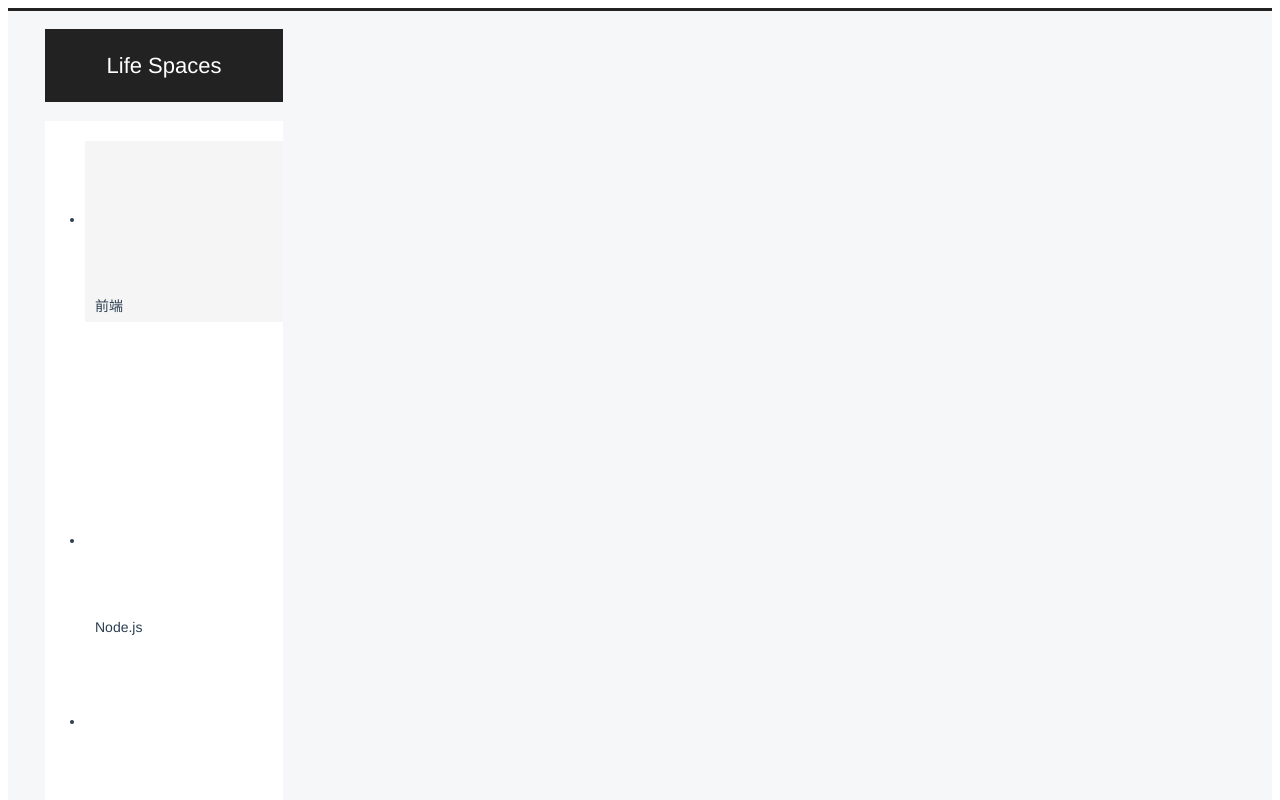
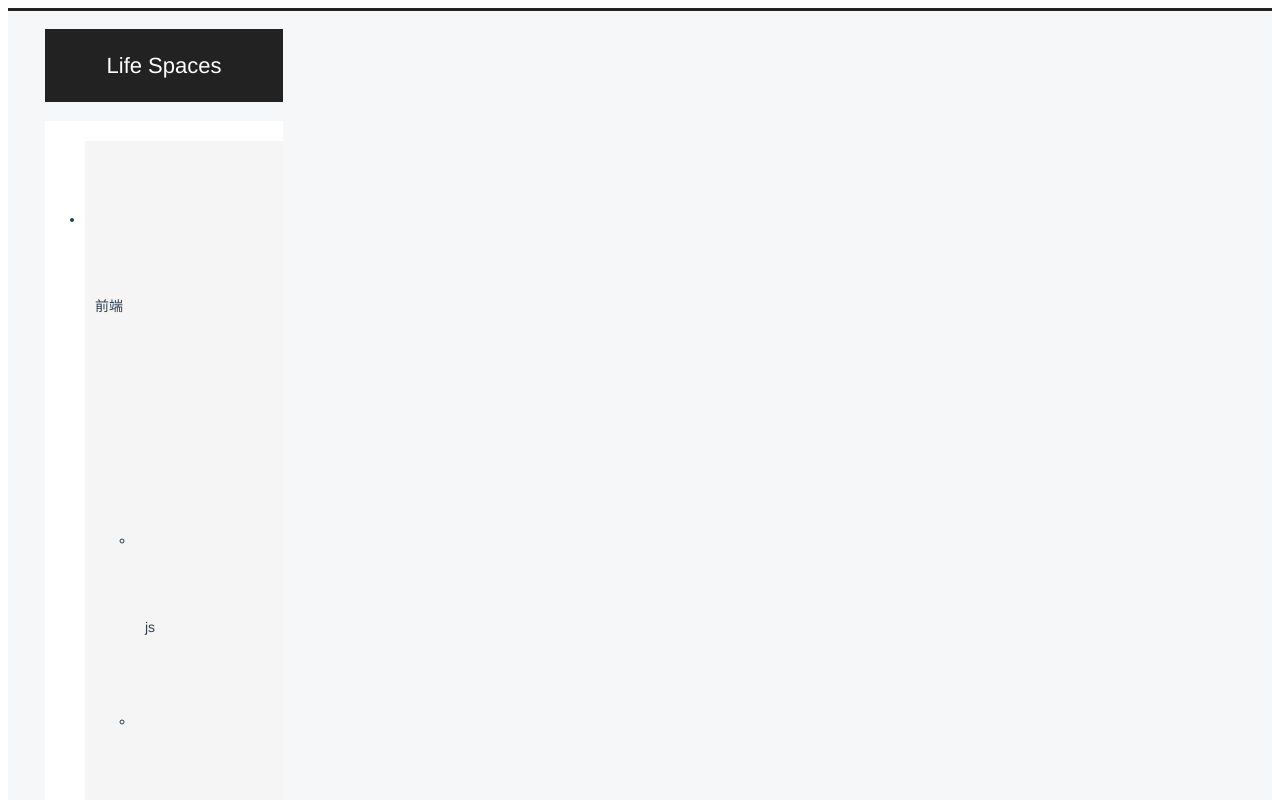
Before and after one commit to ZthStudy/life-spaces, a Vue app: page / in a window 1280 px wide. Shown: the top 800 px of the page. Built offline with nearby package versions, Linux system fonts and the light colour scheme; the HTML template or start-up script is replaced by a standard one.

Commit message:
sideNav childClick

```diff
--- a/src/components/SideBar/SideNav.vue
+++ b/src/components/SideBar/SideNav.vue
@@ -4,7 +4,7 @@
  * @Author: zhangtianhou
  * @Date: 2021-01-07 09:56:08
  * @LastEditors: zhangtianhou
- * @LastEditTime: 2021-01-13 11:21:52
+ * @LastEditTime: 2021-01-15 13:33:18
 -->
 <template>
   <ul class="parent">
@@ -22,8 +22,12 @@
         class-name="arrow"
       ></svg-icon>
       <div v-if="isHasChildren(parent)">
-        <ul v-show="childsFold">
-          <li v-for="child in parent.children" :key="child.label">
+        <ul v-show="parent.fold">
+          <li
+            v-for="(child, childIndex) in parent.children"
+            :key="child.label"
+            @click.stop="childClick(parentIndex, childIndex)"
+          >
             <svg-icon :icon-name="child.icon"></svg-icon>
             {{ child.label }}
           </li>
@@ -40,7 +44,7 @@ export default defineComponent({
   components: { SvgIcon },
   props: [],
   setup: () => {
-    const parentNavs = [
+    const parentNavs = ref([
       {
         label: "前端",
         icon: "icon-mangguo",
@@ -54,27 +58,36 @@ export default defineComponent({
             icon: "icon-huolongguo",
           },
         ],
+        fold: true,
       },
       {
         label: "Node.js",
         icon: "icon-fanqie",
         children: [],
+        fold: true,
       },
       {
         label: "Life",
         icon: "icon-xigua",
         children: [],
+        fold: true,
       },
       {
         label: "Note",
         icon: "icon-ningmeng",
         children: [],
+        fold: true,
       },
-    ];
+    ]);
     const clickIndex = ref(0);
     const arrow = ref("icon-arrow-up");
     const parentClick = (parentIndex: number) => {
       clickIndex.value = parentIndex;
+      toggleChildsNav();
+      function toggleChildsNav() {
+        const curFold = parentNavs.value[parentIndex].fold;
+        parentNavs.value[parentIndex].fold = !curFold;
+      }
     };
 
     interface defineNav {
@@ -86,15 +99,17 @@ export default defineComponent({
       return parent?.children?.length || false;
     };
 
-    const childsFold = ref(false);
+    const childClick = () => {
+      return false;
+    };
 
     return {
       parentNavs,
       clickIndex,
       parentClick,
+      childClick,
       arrow,
       isHasChildren,
-      childsFold,
     };
   },
 });
@@ -104,6 +119,7 @@ ul.parent {
   background: #fff;
   text-align: left;
   padding-top: 20px;
+  user-select: none;
   li {
     padding: 5px 10px;
     cursor: pointer;
```
